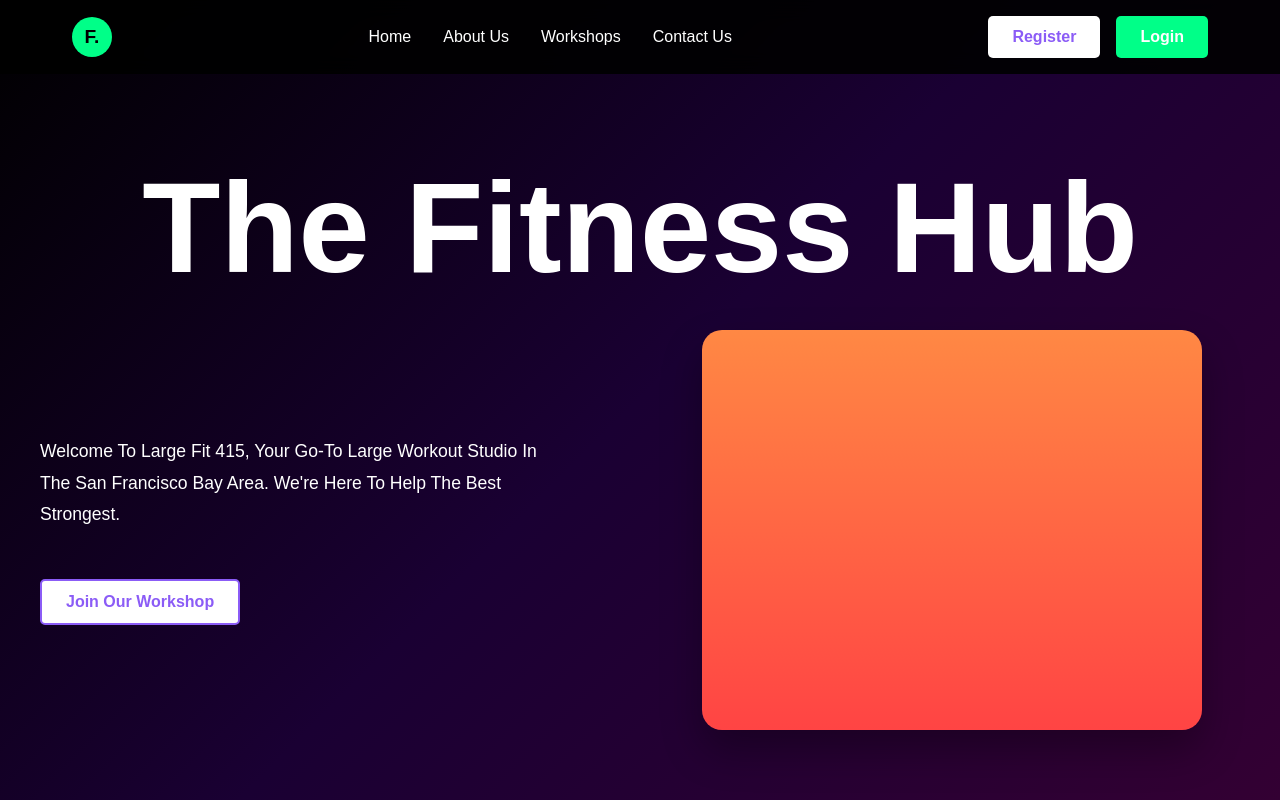
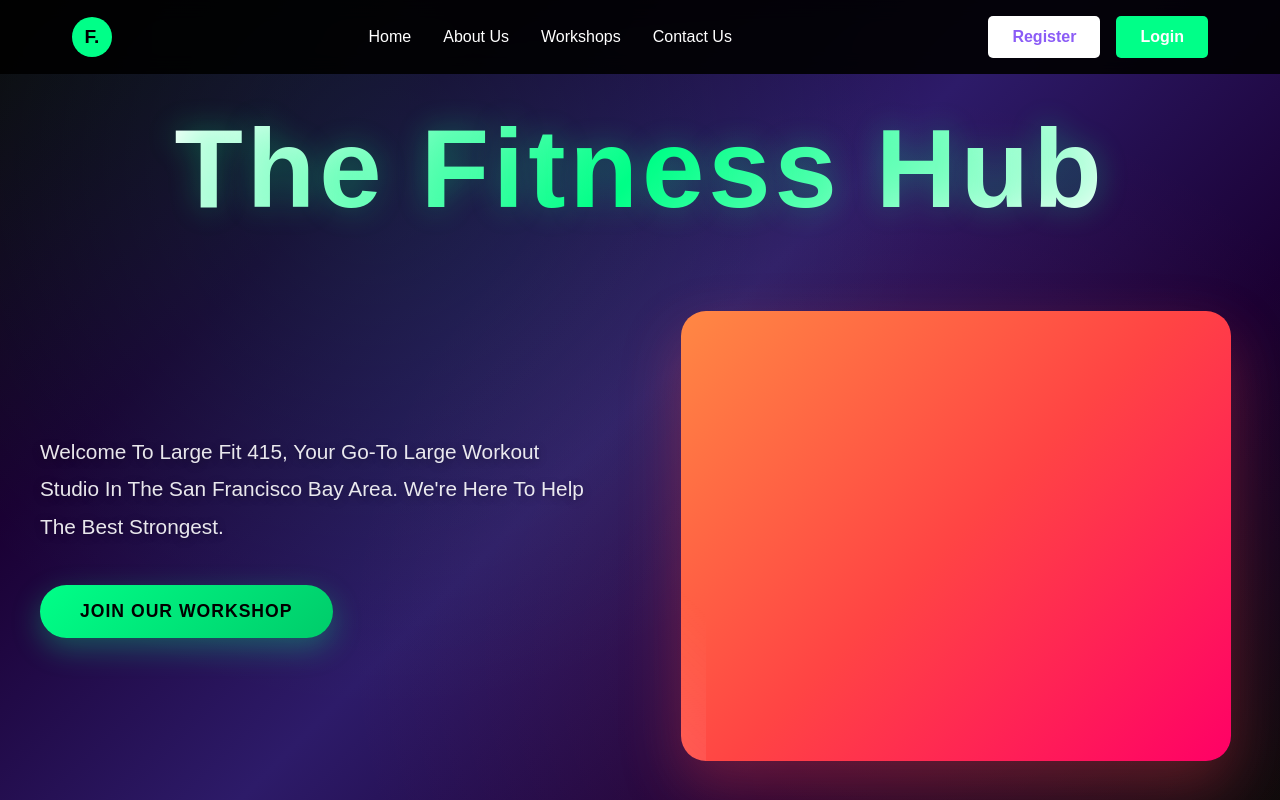
Before and after one commit to rajni2002491/gym_website, a React (Vite) app: page / in a window 1280 px wide. Shown: the top 800 px of the page. Built offline with nearby package versions, Linux system fonts and the light colour scheme.

Commit message:
ui fix hero section

```diff
--- a/src/App.css
+++ b/src/App.css
@@ -94,10 +94,23 @@ body {
 }
 
 .btn-workshop {
-  background: white;
-  color: #8b5cf6;
-  border: 2px solid #8b5cf6;
-  margin-top: 1rem;
+  background: linear-gradient(135deg, #00ff88 0%, #00cc6a 100%);
+  color: #000;
+  border: none;
+  padding: 1rem 2.5rem;
+  font-size: 1.1rem;
+  font-weight: 600;
+  border-radius: 50px;
+  box-shadow: 0 10px 30px rgba(0, 255, 136, 0.3);
+  transition: all 0.3s ease;
+  text-transform: uppercase;
+  letter-spacing: 1px;
+}
+
+.btn-workshop:hover {
+  transform: translateY(-3px);
+  box-shadow: 0 15px 40px rgba(0, 255, 136, 0.5);
+  background: linear-gradient(135deg, #00ff88 0%, #00ffaa 100%);
 }
 
 .btn-demo {
@@ -122,12 +135,24 @@ body {
 /* Hero Section */
 .hero {
   min-height: 100vh;
-  background: linear-gradient(135deg, #000 0%, #1a0033 50%, #330033 100%);
+  background: linear-gradient(135deg, #0a0a0a 0%, #1a0033 25%, #2d1b69 50%, #1a0033 75%, #0a0a0a 100%);
   display: flex;
   align-items: center;
-  padding: 120px 2rem 2rem;
+  padding: 100px 2rem 2rem;
   position: relative;
   overflow: hidden;
+}
+
+.hero::before {
+  content: '';
+  position: absolute;
+  top: 0;
+  left: 0;
+  right: 0;
+  bottom: 0;
+  background: radial-gradient(circle at 30% 20%, rgba(0, 255, 136, 0.1) 0%, transparent 50%),
+    radial-gradient(circle at 70% 80%, rgba(255, 68, 68, 0.1) 0%, transparent 50%);
+  pointer-events: none;
 }
 
 .hero-container {
@@ -143,13 +168,30 @@ body {
 .hero-title-section {
   text-align: center;
   z-index: 2;
+  margin-bottom: 3rem;
 }
 
 .hero-title {
-  font-size: 8rem;
-  font-weight: bold;
-  color: white;
-  margin-bottom: 0.0rem;
+  font-size: 7rem;
+  font-weight: 900;
+  margin-bottom: 0;
+  background: linear-gradient(135deg, #ffffff 0%, #00ff88 50%, #ffffff 100%);
+  -webkit-background-clip: text;
+  -webkit-text-fill-color: transparent;
+  background-clip: text;
+  letter-spacing: 4px;
+  text-shadow: 0 0 50px rgba(0, 255, 136, 0.5);
+  animation: titleGlow 3s ease-in-out infinite alternate;
+}
+
+@keyframes titleGlow {
+  0% {
+    text-shadow: 0 0 30px rgba(0, 255, 136, 0.3);
+  }
+
+  100% {
+    text-shadow: 0 0 60px rgba(0, 255, 136, 0.8);
+  }
 }
 
 .hero-content-section {
@@ -157,8 +199,9 @@ body {
   justify-content: space-between;
   align-items: center;
   width: 100%;
-  gap: 3rem;
+  gap: 4rem;
   z-index: 2;
+  max-width: 1200px;
 }
 
 .hero-text {
@@ -167,11 +210,13 @@ body {
 }
 
 .hero-tagline {
-  font-size: 1.1rem;
-  color: white;
+  font-size: 1.3rem;
+  color: rgba(255, 255, 255, 0.9);
   line-height: 1.8;
-  max-width: 500px;
-  margin-bottom: 2rem;
+  max-width: 550px;
+  margin-bottom: 2.5rem;
+  font-weight: 300;
+  text-shadow: 0 2px 10px rgba(0, 0, 0, 0.3);
 }
 
 .hero-image-section {
@@ -183,12 +228,35 @@ body {
 
 .gym-image {
   width: 100%;
-  max-width: 500px;
-  height: 400px;
-  background: linear-gradient(180deg, #ff8844 0%, #ff4444 100%);
-  border-radius: 20px;
+  max-width: 550px;
+  height: 450px;
+  background: linear-gradient(135deg, #ff8844 0%, #ff4444 50%, #ff0066 100%);
+  border-radius: 25px;
   position: relative;
-  box-shadow: 0 20px 40px rgba(0, 0, 0, 0.3);
+  box-shadow: 0 25px 60px rgba(255, 68, 68, 0.3);
+  transition: all 0.3s ease;
+  overflow: hidden;
+}
+
+.gym-image::before {
+  content: '';
+  position: absolute;
+  top: 0;
+  left: 0;
+  right: 0;
+  bottom: 0;
+  background: linear-gradient(45deg, transparent 30%, rgba(255, 255, 255, 0.1) 50%, transparent 70%);
+  animation: shimmer 3s ease-in-out infinite;
+}
+
+@keyframes shimmer {
+  0% {
+    transform: translateX(-100%);
+  }
+
+  100% {
+    transform: translateX(100%);
+  }
 }
 
 /* Why Choose Section */
```
